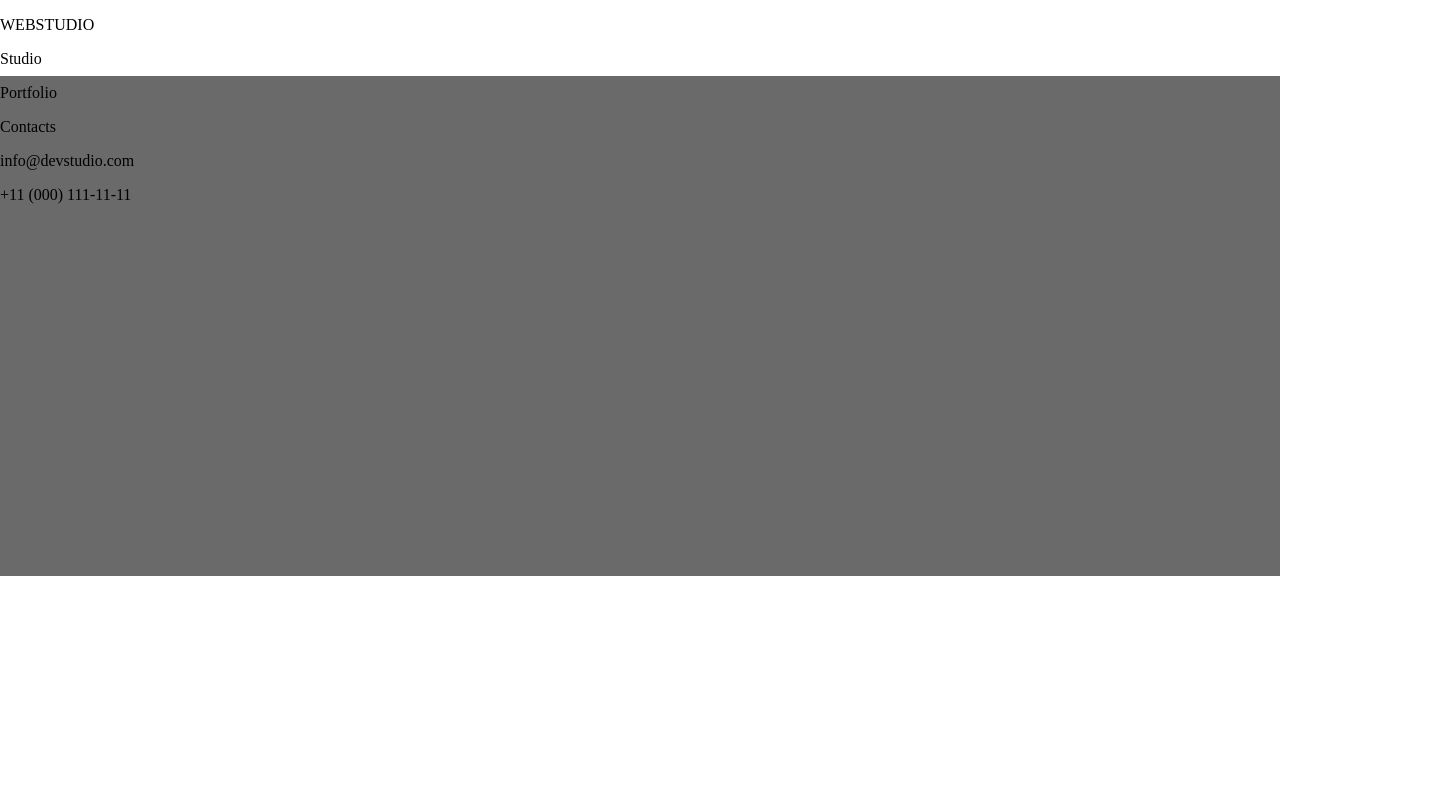
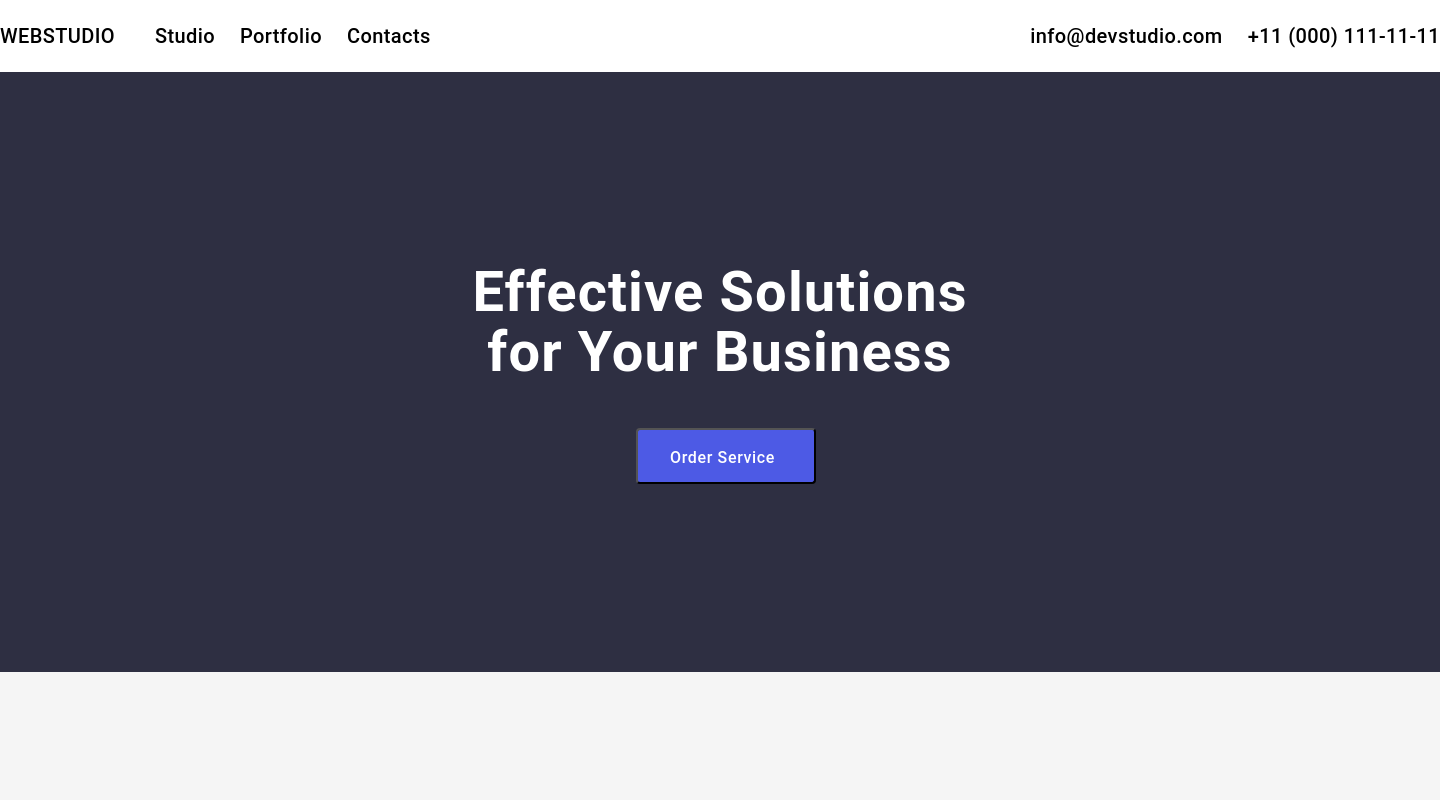
Before and after one commit to Misha908989/goit-markup-hw-01, a plain HTML site: page index.html in a window 1280 px wide. Shown: the top 800 px of the page, 1440 px wide, since content can reach past the window. Drawn offline with Linux system fonts and the light colour scheme.

Commit message:
styles and butthon

```diff
--- a/index.html
+++ b/index.html
@@ -3,61 +3,50 @@
 <head>
     <meta charset="UTF-8">
     <meta name="viewport" content="width=device-width, initial-scale=1.0">
-    <title>web-studio</title>
-    <style>
-        body {
-            margin: 0;
-            padding: 0;
-        }
-        .menu_cont {
-            height: 60px;
-            width: auto;
-            background-color: white;
-            justify-content: space-between;
-            flex-wrap: wrap;
-        }
-        .cont,menu {
-            align-items: center;
-            width: 50%;
-        }
-        .baner {
-            height: 500px;
-            background-color: #6a6a6a;
-            display: flex;
-            align-items: center;
-            justify-content: center;
-        }
-    </style>
+    <link rel="stylesheet" href="style.css">
+    <title>Web-Studio</title>
 </head>
 <body>
+    <header>
     <section class="menu_cont">
         <div class="menu">
-            <div clas="">
-                <p>WEBSTUDIO</p>
+            <div class="menu_title">
+                <h3 class="menu_text">WEBSTUDIO</h3>
             </div>
-            <div>
-                <p>Studio</p>
-                <p>Portfolio</p>
-                <p>Contacts</p>
-            </div>
+            <nav class="menu_sect">
+                <h3 class="menu_text">Studio</h3>
+                <h3 class="menu_text">Portfolio</h3>
+                <h3 class="menu_text">Contacts</h3>
+            </nav>
         </div>
         <div class="cont">
-            <p>info@devstudio.com</p>
-            <p>+11 (000) 111-11-11</p>
+            <h3 class="menu_text">info@devstudio.com</h3>
+            <h3 class="menu_text">+11 (000) 111-11-11</h3>
         </div>
     </section>
+    </header>
+    <main>
     <section class="baner">
+        <h1>Effective Solutions for Your Business</h1>
+        <button type="button">
+            <p class="but_text">Order Service</p>
+        </button>
+    </section>
+    <section class="something">
 
     </section>
-    <section calss="something">
+    <section class="our_team">
 
     </section>
-    <section calss="our-team">
-
+    </main>
+    <footer>
+    <section class="web_studio">
+        <div class="about_web">
+            <h3 class="web_h3">WEBSTUDIO</h3>
+            <p>Increase the flow of customers and sales for your business with digital marketing & growth solutions.</p>
+        </div>
     </section>
-    <section class="web-studio">
-
-    </section>
+    </footer>
 </body>
 
 </html>
--- /dev/null
+++ b/style.css
@@ -0,0 +1,174 @@
+/* ====== Styles ====== */
+body {
+    font-family: Roboto, sans-serif;
+    font-weight: 400;
+    font-size: 16px;
+    line-height: 24px;
+    letter-spacing: 0.02em;
+    margin: 0;
+    padding: 0;
+    width: 1440px;
+}
+
+title {
+    font-family: Roboto;
+    font-weight: 700;
+    size: 56px;
+    letter-spacing: 0.02em;
+    line-height: 60px;
+}
+
+
+h2 {
+    font-weight: 700;
+    font-size: 36px;
+    letter-spacing: 0.02em;
+    margin: 0;
+}
+
+h3 {
+    font-weight: 500;
+    font-size: 20px;
+    letter-spacing: 0.02em;
+    margin: 0;
+}
+
+p {
+    font-weight: 400;
+    font-size: 14px;
+    line-height: 20px;
+    letter-spacing: 0.04em;
+    margin: 0;
+}
+
+
+
+a {
+    font-family: Roboto, sans-serif;
+    font-weight: 400;
+    font-size: 12px;
+    letter-spacing: 0.04em;
+    text-decoration: underline;
+    color: inherit;
+}
+
+
+/* ====== Menu ====== */
+.menu_cont {
+    background-color: white;
+    display: flex;
+    justify-content: space-between;
+    align-items: center;
+    padding: 0px;
+    width: 1440px;
+    height: 72px;
+}
+
+.menu {
+    display: flex;
+    align-items: center;
+    gap: 40px;
+}
+
+.menu_title {
+    font-weight: 700;
+    font-size: 20px;
+}
+
+.menu_sect {
+    display: flex;
+    gap: 25px;
+}
+
+.cont {
+    display: flex;
+    gap: 25px;
+    align-items: center;
+}
+
+/* ====== Button ====== */
+.baner {
+    background-color: #2E2F42;
+    display: flex;
+    align-items: center;
+    justify-content: center;
+    width: 1440px;
+    height: 600px;
+    color: white;
+}
+
+h1 {
+    font-family: "Roboto", sans-serif;
+    font-weight: 700;
+    font-style: normal;
+    font-size: 56px;
+    line-height: 60px;
+    letter-spacing: 0.02em;
+    text-align: center;
+    width: 540px;
+    padding-bottom: 100px;
+}
+
+button {
+    font-family: Roboto, sans-serif;
+    font-weight: 500;
+    font-size: 16px;
+    line-height: 24px;
+    letter-spacing: 0.02em;
+    cursor: pointer;
+
+    width: 180px;
+    height: 56px;
+    position: absolute;
+    top: 428px;
+    left: 636px;
+
+    transform: rotate(0deg);
+    opacity: 1;
+
+    border-radius: 4px;
+
+    padding: 16px 32px;
+    display: flex;
+    gap: 10px;
+    background: #4D5AE5;
+;
+}
+
+.but_text {
+    font-weight: 500;
+    font-size: 16px;
+    line-height: 24px;
+    letter-spacing: 0.04em;
+    color: white;
+}
+
+/* ====== Our Team ====== */
+.our_team {
+    width: 1440px;
+    height: 732px;
+    background-color: #f5f5f5;
+    display: flex;
+    align-items: center;
+    justify-content: center;
+}
+
+/* ====== Contacts ====== */
+.web_studio {
+    background-color: #2E2F42;
+    width: 1440px;
+    height: 312px;
+    color: white;
+    display: flex;
+    align-items: center;
+    justify-content: center;
+}
+
+.about_web {
+    max-width: 264px;
+    text-align: left;
+}
+
+.web_h3 {
+    padding-bottom: 15px;
+}
```
